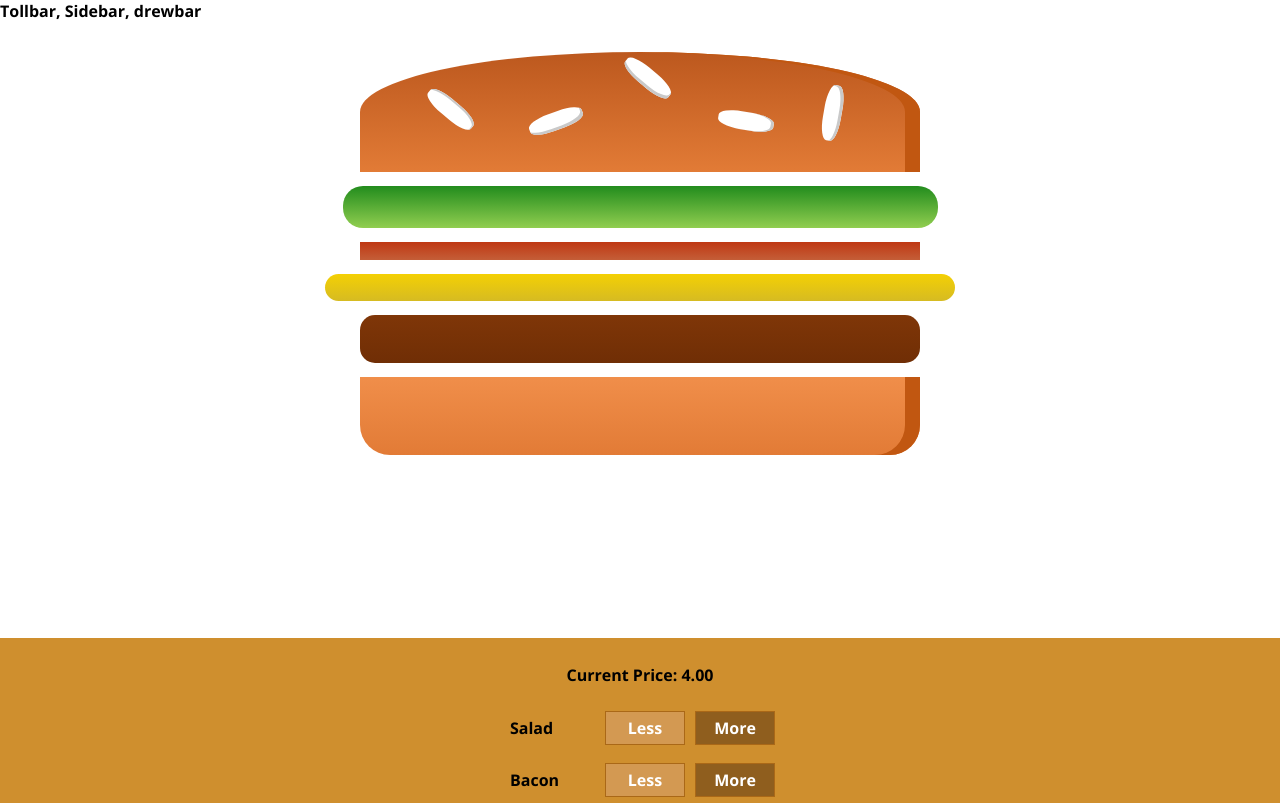
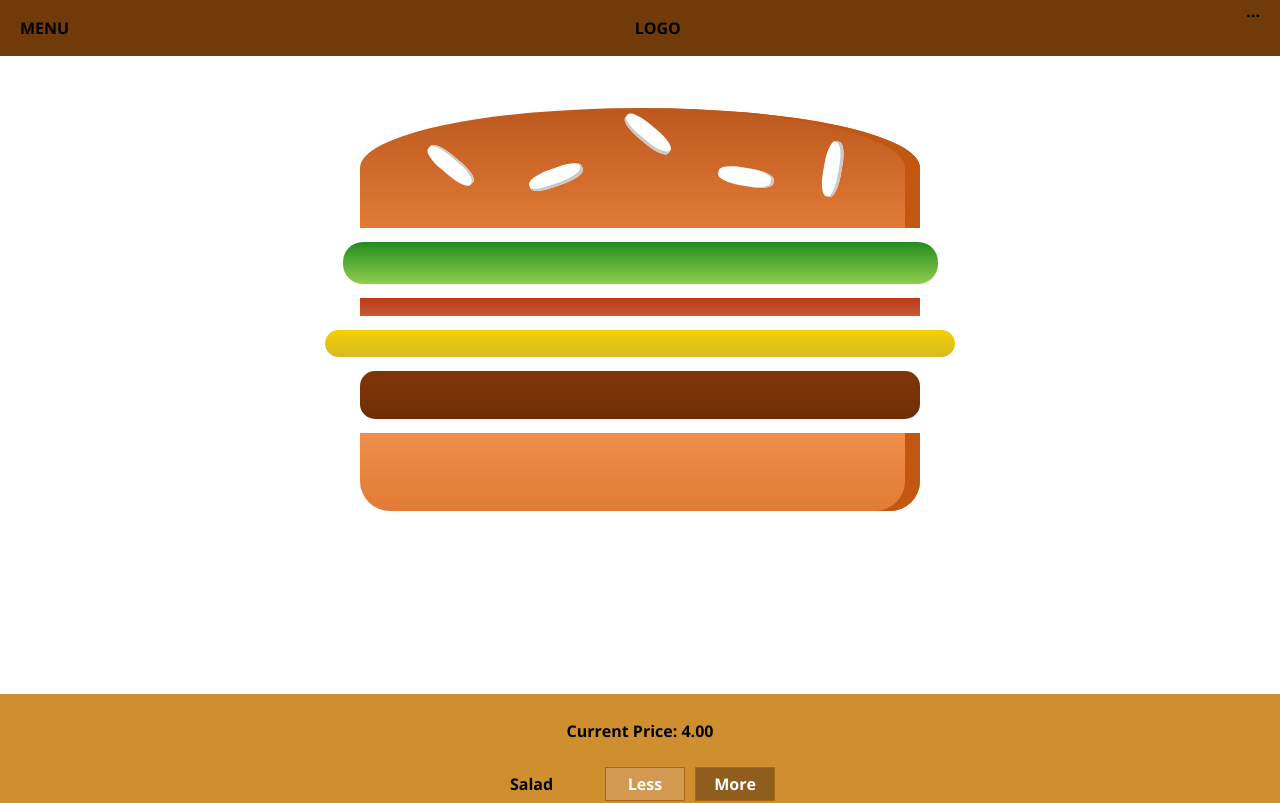
Before and after one commit to AharonIsraelCohen/react-burget-app, a React app: page / in a window 1280 px wide. Shown: the top 803 px of the page. Built offline with nearby package versions, Linux system fonts and the light colour scheme.

Commit message:
after order summary price and ugly toolbar

```diff
--- a/src/components/Burger/OrderSummary/OrderSummary.js
+++ b/src/components/Burger/OrderSummary/OrderSummary.js
@@ -20,6 +20,7 @@
                 {ingredientSummary}
             </ul>
             <p>Continue to check out</p>
+            <p><strong>Total price: {props.price.toFixed(2)}</strong></p>
             <Button
                 clicked={props.pirchaseCancle}
                 btnType="Danger"
--- a/src/components/Layout/Layout.css
+++ b/src/components/Layout/Layout.css
@@ -1,3 +1,3 @@
 .Content {
-    margin-top: 16px;
+    margin-top: 72px;
 }
--- a/src/components/Layout/Layout.js
+++ b/src/components/Layout/Layout.js
@@ -1,10 +1,12 @@
 import React from 'react';
 import Aux from '../../hoc/Auxe';
 import classes from './Layout.css';
+import Toolbar from '../Navigation/Toolbar/Toolbar'
 
 
 const layout = (props) => (
     <Aux>
+        <Toolbar></Toolbar>
         <div>Tollbar, Sidebar, drewbar</div>
         <main className={classes.Content}>
             {props.children}
--- /dev/null
+++ b/src/components/Navigation/Toolbar/Toolbar.css
@@ -0,0 +1,18 @@
+.Toolbar {
+    height: 56px;
+    width: 100%;
+    position: fixed;
+    top: 0;
+    left: 0;
+    background-color: #703B09;
+    display: flex;
+    justify-content: space-between;
+    align-items: center;
+    padding: 0 20px;
+    box-sizing: border-box;
+    z-index: 90;
+}
+
+.Toolbar nav {
+    height: 100%;
+}
--- /dev/null
+++ b/src/components/Navigation/Toolbar/Toolbar.js
@@ -0,0 +1,14 @@
+import React from 'react'
+import classes from './Toolbar.css'
+
+const toolbar = (props) => (
+    <header className={classes.Toolbar}>
+        <div>MENU</div>
+        <div>LOGO</div>
+        <nav>
+            ...
+        </nav>
+    </header>
+);
+
+export default toolbar;
--- a/src/containers/BurgerBuilder/BurgerBuilder.js
+++ b/src/containers/BurgerBuilder/BurgerBuilder.js
@@ -96,6 +96,7 @@
                         ingredients={this.state.ingredients}
                         pirchaseCancle={this.purchaseCancleHandler}
                         pirchaseContinue={this.purchaseContinueHandler}
+                        price={this.state.totalPrice}
                         ></OrderSummary>
                 </Modal>
                 <Burger ingredients={this.state.ingredients}></Burger>
```
